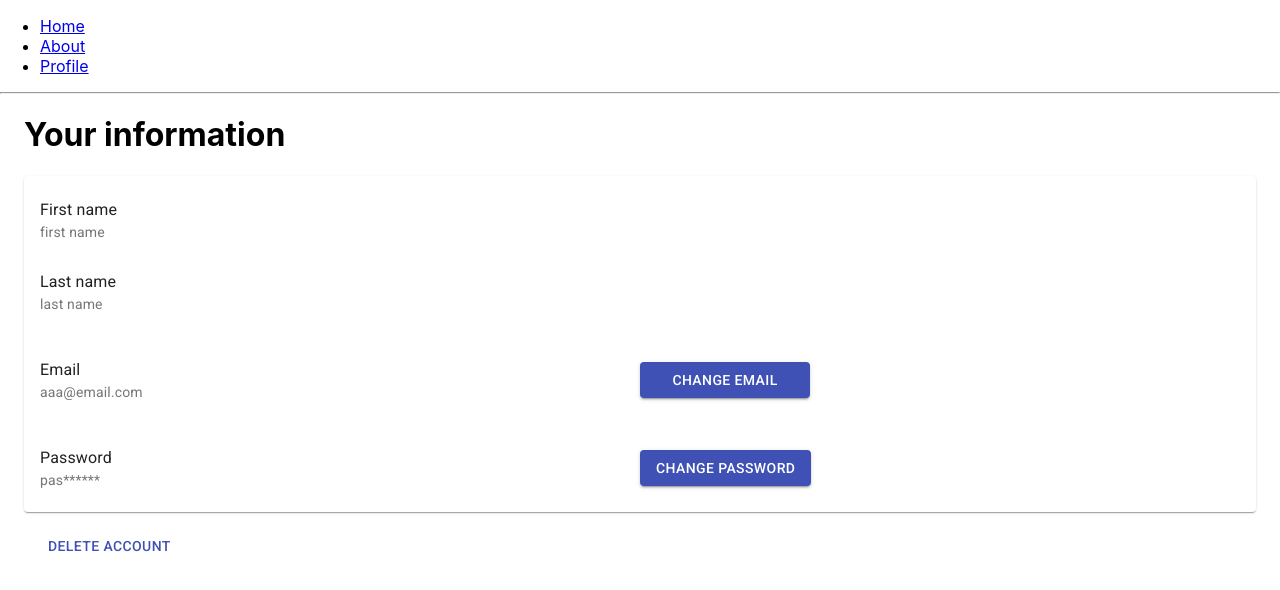
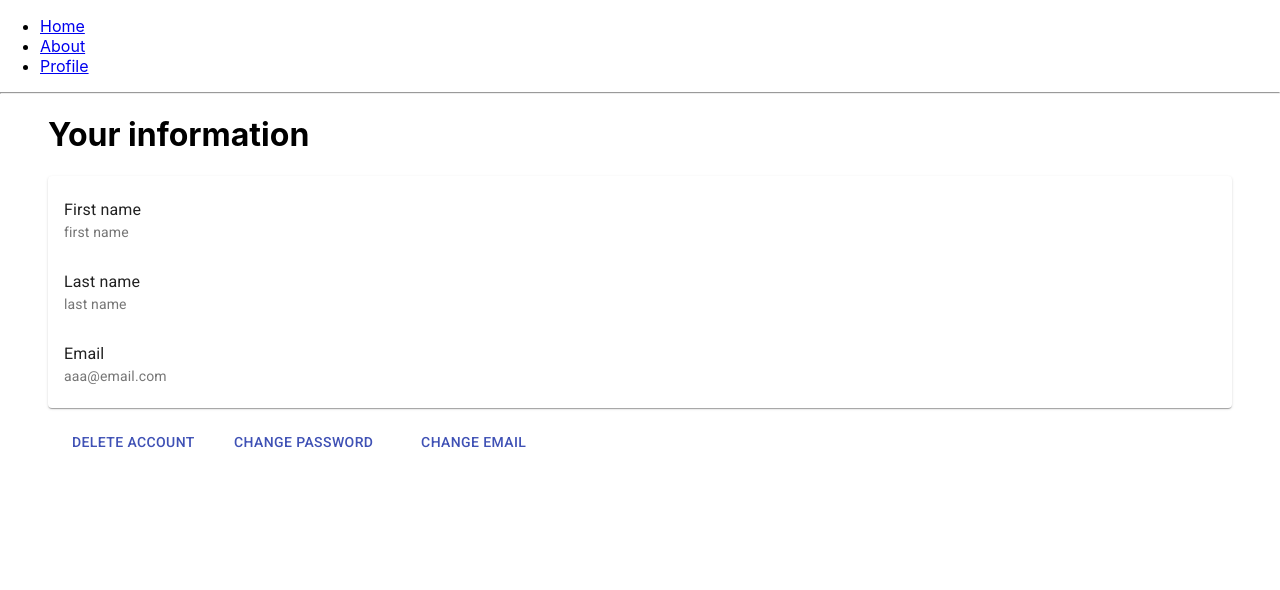
Before and after one commit to zaini/snapsense, a React (Create React App) app in the folder frontend/: page /profile in a window 1280 px wide. Shown: the top 590 px of the page. Built offline with nearby package versions, Linux system fonts and the light colour scheme.

Commit message:
Add actions for rendering forms - Allows forms rendered on the same page rather than loading new page

```diff
--- a/frontend/src/components/UserInfo.js
+++ b/frontend/src/components/UserInfo.js
@@ -2,9 +2,13 @@ import React from "react";
 import { Link } from 'react-router-dom';
 import Button from '@material-ui/core/Button';
 import { Container, List, ListItem, ListItemText, Grid, Paper, Dialog, DialogActions, DialogContent, DialogContentText, DialogTitle } from "@material-ui/core";
+import PasswordForm from "../components/PasswordForm.js";
+import EmailForm from "../components/EmailForm.js";
 
 const UserInfo = (props) => {
   const [open, setOpen] = React.useState(false);
+  const [pwVisible, setPasswordFormVisible] = React.useState(false)
+  const [emailVisible, setEmailFormVisible] = React.useState(false)
 
   const handleClickOpen = () => {
     setOpen(true);
@@ -14,10 +18,20 @@ const UserInfo = (props) => {
     setOpen(false);
   };
 
+  const handlePasswordForm = () => {
+    if (pwVisible === 'true') setPasswordFormVisible('false')
+    else setPasswordFormVisible('true')
+  }
+
+  const handleEmailForm = () => {
+    if (emailVisible === 'true') setEmailFormVisible('false')
+    else setEmailFormVisible('true')
+  }
+
   return (
+    <Container>
       <Container className="UserInfo">
         <h1>Your information</h1>
-
         <Paper>
           <Grid container direction="row" alignItems="center" justify="center">
             <Grid item xs={12}>
@@ -34,11 +48,6 @@ const UserInfo = (props) => {
                     secondary={props.lastName}
                   />
                 </ListItem>
-            </List>
-          </Grid>
-
-          <Grid item xs={6}>
-            <List>
                 <ListItem>
                   <ListItemText
                     primary="Email"
@@ -47,33 +56,10 @@ const UserInfo = (props) => {
                 </ListItem>
               </List>
             </Grid>
-
-          <Grid item xs={6}>
-            <Button style={{minWidth: '170px'}} variant="contained" component={Link} to="/changeemail" color="primary">
-              Change email
-        </Button>
-          </Grid>
-
-          <Grid item xs={6}>
-            <List>
-              <ListItem>
-                <ListItemText
-                  primary="Password"
-                  secondary={props.password.substring(0, 3) + "******"}
-                />
-              </ListItem>
-            </List>
-          </Grid>
-
-          <Grid item xs={6}>
-            <Button style={{minWidth: '170px'}} variant="contained" component={Link} to="/changepassword" color="primary">
-              Change password
-        </Button>
-          </Grid>
           </Grid>
         </Paper>
 
-      <Grid item xs={6}>
+        <Grid container direction="row" alignItems="center">
           <List>
             <ListItem>
               <Button color="primary" onClick={handleClickOpen}>
@@ -95,13 +81,41 @@ const UserInfo = (props) => {
                   <Button onClick={handleClose} color="primary">
                     Cancel
           </Button>
-                <Button onClick={handleClose} component={Link} to="/login" color="primary" autoFocus>
+                  <Button onClick={handleClose, () => { alert('A request to delete your account has been sent to the admins') }} component={Link} to="/login" color="primary" autoFocus>
                     Continue
           </Button>
                 </DialogActions>
               </Dialog>
             </ListItem>
           </List>
+
+          <Button onClick={handlePasswordForm} style={{ minWidth: '170px' }} color="primary">
+            Change password
+        </Button>
+
+          <Button onClick={handleEmailForm} style={{ minWidth: '170px' }} color="primary">
+            Change email
+        </Button>
+        </Grid>
+      </Container >
+
+      <Grid container>
+        <Grid item xs={6}>
+          {pwVisible === 'true' && (
+            <Container>
+              <h1>Change Password</h1>
+              <PasswordForm />
+            </Container>
+          )}
+        </Grid>
+        <Grid item xs={6}>
+          {emailVisible === 'true' && (
+            <Container>
+              <h1>Change Email</h1>
+              <EmailForm />
+            </Container>
+          )}
+        </Grid>
       </Grid>
 
     </Container >
```
Lines whose indentation alone changed are shown as unchanged.
